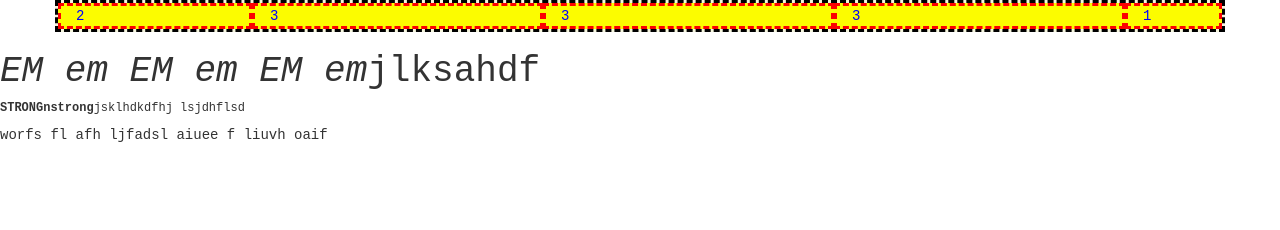
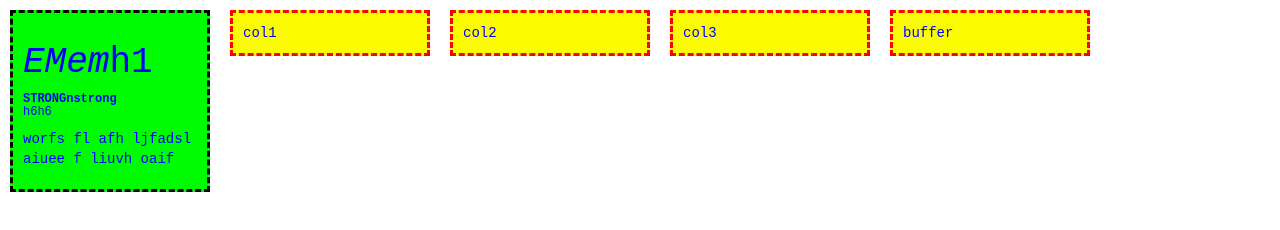
Before and after one commit to RyanDuff613/independentProject1, a plain HTML site: page index.html in a window 1280 px wide. Drawn offline with Linux system fonts and the light colour scheme.

Commit message:
gets sidebar working

```diff
--- a/css/styles.css
+++ b/css/styles.css
@@ -1,8 +1,13 @@
-.row  {
-  background-color: beige;
+.sidebar  {
+  background-color: rgb(0, 252, 0);
   color: blue;
-  border-color: black;
+  border-color: rgb(7, 0, 0);
   border-style: dashed;
+  min-width: 200px;
+  max-width: 200px;
+  height: 100%;
+  padding: 10px;
+  margin: 10px;
 }
 
 .column  {
@@ -10,7 +15,13 @@
   color: blue;
   border-color: rgb(252, 1, 1);
   border-style: dashed;
+  min-width: 200px;
+  max-width: 8%;
+
+  padding: 10px;
+  margin: 10px;
 }
+
 
 body {
   font-family: 'Courier New', Courier, monospace;
--- a/index.html
+++ b/index.html
@@ -5,22 +5,19 @@
     <link href="css/styles.css" rel="stylesheet" type="text/css">
   </head>
   <body>
-    <div class="container">
+    <div class="container-fluid">
       <div class="row">
-        <div class="col-md-2 column">2</div>
-        <div class="col-md-3 column">3</div>
-        <div class="col-md-3 column">3</div>
-        <div class="col-md-3 column">3</div>
-        <div class="col-md-1 column">1</div>
+        <div class="col-md-2 sidebar">
+          <h1><em>EMem</em>h1</h1>
+          <h6><strong>STRONGnstrong</strong><br>h6h6</h6>
+          <p> worfs fl afh ljfadsl aiuee f liuvh oaif</p>
+        </div>
+          <div class="col-md-3 column">col1</div>
+          <div class="col-md-3 column">col2</div>
+          <div class="col-md-3 column">col3</div>
+          <div class="col-md-1 column">buffer</div>
 
       </div>
     </div>
-
-    <div class="sidebar">
-      <h1><em>EM em EM em EM em</em>jlksahdf</h1>
-      <h6><strong>STRONGnstrong</strong>jsklhdkdfhj lsjdhflsd</h6>
-      <p> worfs fl afh ljfadsl aiuee f liuvh oaif</p>
-    </div>
-
   </body>
 </html>
```
